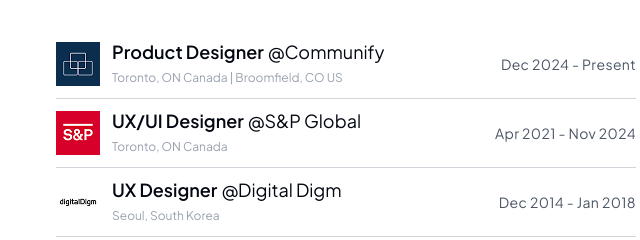
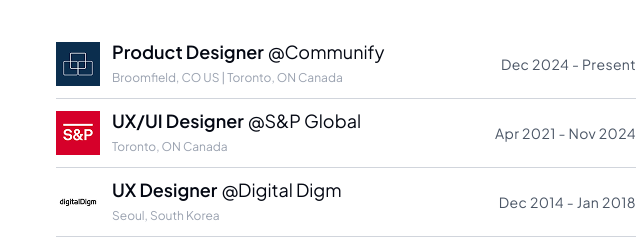
Before and after one commit to lydia9302/web, a website: page about.html in a window 1280 px wide. Shown: the part 715-955 px from the top of the page, 604-1244 px from the left. Drawn offline with Linux system fonts and the light colour scheme.

Commit message:
Update about.html
Communify work experience address update

```diff
--- a/about.html
+++ b/about.html
@@ -264,7 +264,7 @@
                   <p class="text-lg/5 text-gray-950 mb-0">@Communify</p>
                 </div>
                 <p class="text-xs/4 font-normal text-gray-400 mb-0">
-                  Toronto, ON Canada | Broomfield, CO US
+                  Broomfield, CO US | Toronto, ON Canada
                 </p>
               </div>
               <p
```
